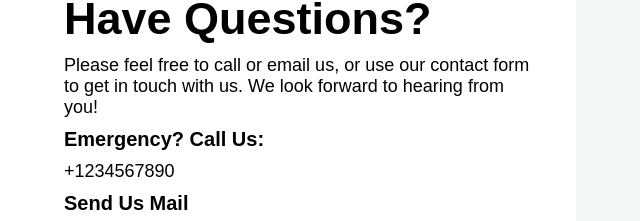
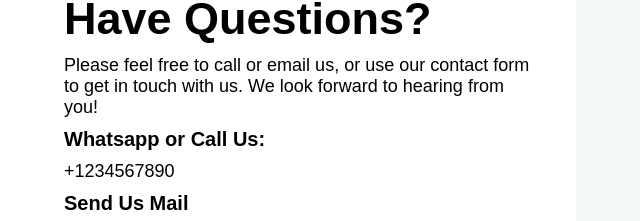
Before and after one commit to codeaj001/netflowlab, a plain HTML site: page source/files/contact.html in a window 1280 px wide. Shown: the part 107-328 px from the top of the page, 64-704 px from the left. Drawn offline with Linux system fonts and the light colour scheme; a web font is replaced by a local one.

Commit message:
MOdified the site

```diff
--- a/source/files/contact.html
+++ b/source/files/contact.html
@@ -77,7 +77,7 @@
           </p>
         </div>
         <div class="ask2">
-          <h3>Emergency? Call Us:</h3>
+          <h3>Whatsapp or Call Us:</h3>
           <p>+1234567890</p>
           <h3>Send Us Mail</h3>
           <p>contact@netflowlab.com</p>
```
Also changed, not shown: source/images/Screenshots/desktop.jpeg (added), source/images/Screenshots/mobile.jpeg (added).
